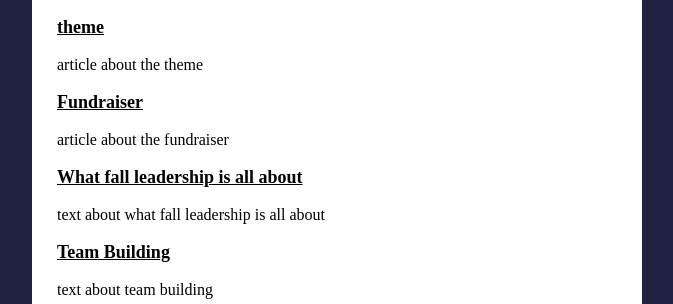
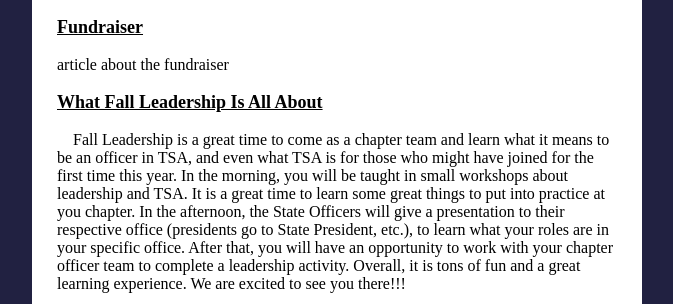
Before and after one commit to rmecham/TSANationals2015Newsletter, a plain HTML site: page NationalsNewsletter.html in a window 1280 px wide. Shown: the part 479-783 px from the top of the page, without its empty margins (303-976 px from the left). Drawn offline with Linux system fonts and the light colour scheme.

Commit message:
final
final

```diff
--- a/index.html
+++ b/NationalsNewsletter.html
@@ -14,7 +14,7 @@
 
 			<h1>Utah TSA Nationals 2015</h1>
 
-				<div>
+				<div >
 
 					<img class="pictureBox" src="http://jeffreyworley.github.io/TSANationals2015Newsletter/images/NationalsBanner.jpg" alt"Picture of TSA nationals banner">
 
@@ -29,25 +29,6 @@
 				<h2>Fall Leadership</h2>
 
 			</div>
-
-			<div>
-
-				<div class="headerBox">
-
-					<h3>theme</h3>
-
-				</div>
-
-				<div class="textBox">
-
-					<p>
-						article about the theme
-					</p>
-
-				</div>
-
-			</div>
-
 
 			<div>
 
@@ -71,14 +52,28 @@
 
 				<div class="headerBox">
 
-					<h3>What fall leadership is all about</h3>
+					<h3>What Fall Leadership Is All About</h3>
 
 				</div>
 
 				<div class="textBox">
 
 					<p>
-						text about what fall leadership is all about
+						&emsp;Fall Leadership is a great time to come as a chapter team and learn what it means to be an
+
+officer in TSA, and even what TSA is for those who might have joined for the first time this year.
+
+In the morning, you will be taught in small workshops about leadership and TSA. It is a great
+
+time to learn some great things to put into practice at you chapter. In the afternoon, the State
+
+Officers will give a presentation to their respective office (presidents go to State President, etc.),
+
+to learn what your roles are in your specific office. After that, you will have an opportunity to
+
+work with your chapter officer team to complete a leadership activity. Overall, it is tons of fun
+
+and a great learning experience. We are excited to see you there!!!
 					</p>
 
 				</div>
@@ -89,14 +84,17 @@
 
 				<div class="headerBox">
 
-					<h3>Team Building</h3>
+					<h3>Verizon App Challenge<h3>
 
 				</div>
 
 				<div class="textBox">
 
 					<p>
-						text about team building
+						&emsp;TSA is running the Verizon Innovative App Challenge for the fourth year in
+a row.  Middle school and high school teams have the chance to win mobile
+devices, $20,000 for their schools, and the opportunity to be recognized
+at the 2016 national TSA conference in Nashville, TN. For more information or if you want to register click <a href="http://verizon.com/appchallenge2015">here</a>.
 					</p>
 
 				</div>
@@ -471,27 +469,37 @@
 
 			<div class="headerBox">
 
-				<h3>Thank you, Everyone</h3>
+				<h3>Thank You, Everyone</h3>
 
 			</div>
 
-			<div>
+			<div class="textBox">
 
 				<p>
-					text about thanking everyone
+					Thank you to all students, teachers, parents, advisors, and more that helped. Our success at nationals would not have been possible without your hard work and dedication.
 				</p>
 
 			</div>
 
+		</div>
+
+		<div class="textContainer">
+
 			<div class="headerBox">
 
-				<h3>Pictures from Nationals</h3>
+				<h2> A Few Pictures From Nationals</h2>
 
 			</div>
 
 			<div class="pictureBox">
 
-				<img src="" alt="pictures from nationals">
+				<img class = "pictureBox" src="http://jeffreyworley.github.io/TSANationals2015Newsletter/images/Airport.jpg" alt="pictures from nationals">
+
+			</div>
+
+			<div class="pictureBox">
+
+				<img class="pictureBox" src="http://jeffreyworley.github.io/TSANationals2015Newsletter/images/Conference.jpg" alt="Pictures from nationals">
 
 			</div>
 
```
